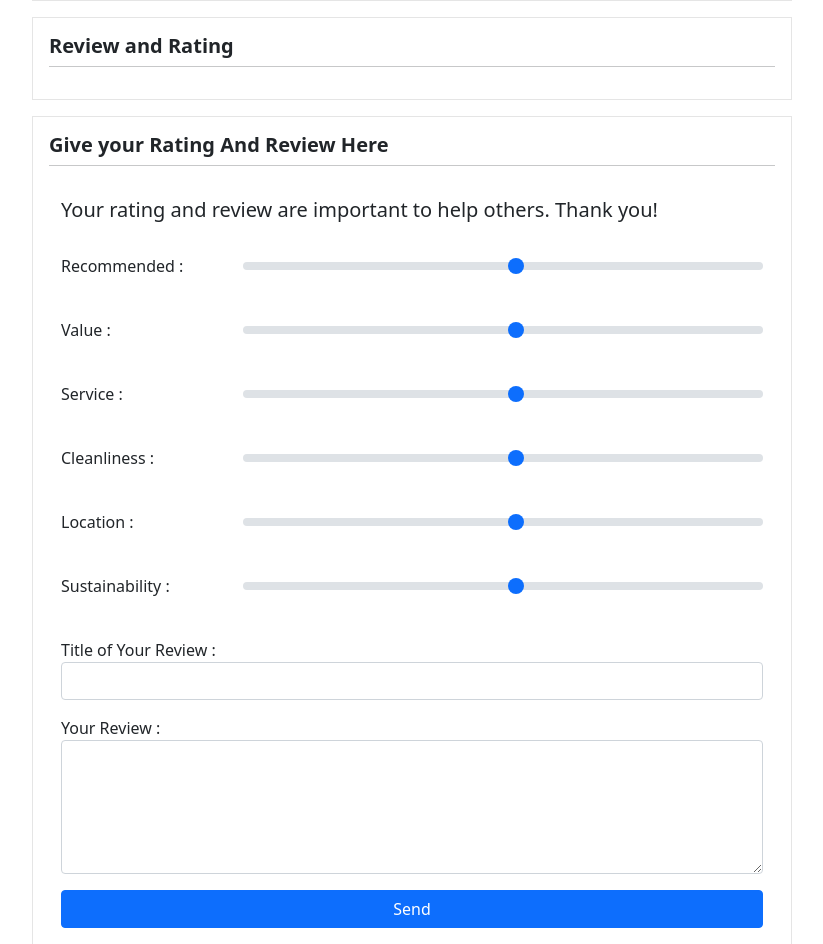
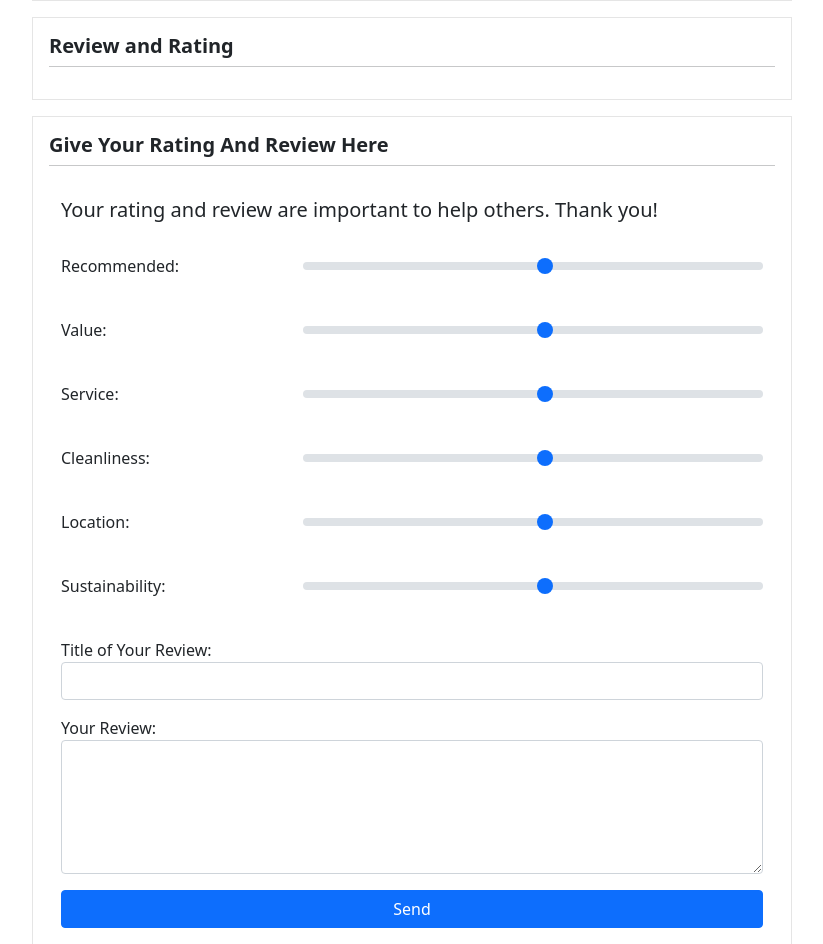
Before and after one commit to Penk13/top25vineyards, a Django app: template templates/vineyards/vineyard.html in a window 1280 px wide. Shown: the part 369-1313 px from the top of the page, without its empty margins (38-861 px from the left). Run offline with Django 3.2, Linux system fonts and the light colour scheme; the template is opened without the code that fills it, so the values that code supplies are empty; some libraries are stand-ins or nearby versions.

Commit message:
improve frontend for vineyard html

```diff
--- a/templates/vineyards/vineyard.html
+++ b/templates/vineyards/vineyard.html
@@ -92,34 +92,36 @@
 <div class="row d-flex p-3 my-3" style="border: 1px solid rgba(0, 0, 0, 0.1)">
   <h5 class="fw-bold ps-0">Review and Rating</h5>
   <hr />
-  {% if review_and_rating %}
-  <div>
-    {% for r in review_and_rating %}
-    <div class="row my-4">
-      <div class="col-2 text-center">
-        <img src="{{ r.user.profile.profile_pic.url }}" class="w-100" />
-        <strong>{{ r.user.username }}</strong>
-      </div>
-      <div class="col-10" style="word-wrap: break-word">
-        <h6>{{ r.date_created }}</h6>
-        {{ r.review }}
-      </div>
+  {% if review_and_rating %} {% for r in review_and_rating %}
+  <div class="row my-4">
+    <div class="col-3 text-center">
+      <img src="{{ r.user.profile.profile_pic.url }}" class="w-100" />
+      <strong>{{ r.user.username }}</strong>
     </div>
-    {% endfor %}
+    <div class="col-9" style="word-wrap: break-word">
+      <h5 class="d-flex">
+        <strong>{{ r.title }}</strong><span class="ms-auto">{{ r.total_rating }}</span>
+      </h5>
+      <h6>{{ r.date_created }}</h6>
+      <details>
+        <summary>Read more...</summary>
+        <p>{{ r.review }}</p>
+      </details>
+    </div>
   </div>
-  {% endif %}
+  {% endfor %} {% endif %}
 </div>
 
 <!-- Review and Rating Form -->
 <div class="row d-flex p-3 my-3" style="border: 1px solid rgba(0, 0, 0, 0.1)">
-  <h5 class="fw-bold ps-0">Give your Rating And Review Here</h5>
+  <h5 class="fw-bold ps-0">Give Your Rating And Review Here</h5>
   <hr />
   <h5 class="my-3">Your rating and review are important to help others. Thank you!</h5>
   <form method="POST">
     {% csrf_token %}
     <div class="form-group row my-3">
-      <label for="recommendedRange" class="col-3 form-label">Recommended :</label>
-      <div class="col-9">
+      <label for="recommendedRange" class="col-4 form-label">Recommended:</label>
+      <div class="col-8">
         <input
           type="range"
           class="form-range"
@@ -133,8 +135,8 @@
       <p class="text-danger">{{ form.recommended.errors.as_text }}</p>
     </div>
     <div class="form-group row my-3">
-      <label for="valueRange" class="col-3 form-label">Value :</label>
-      <div class="col-9">
+      <label for="valueRange" class="col-4 form-label">Value:</label>
+      <div class="col-8">
         <input
           type="range"
           class="form-range"
@@ -148,8 +150,8 @@
       <p class="text-danger">{{ form.value.errors.as_text }}</p>
     </div>
     <div class="form-group row my-3">
-      <label for="serviceRange" class="col-3 form-label">Service :</label>
-      <div class="col-9">
+      <label for="serviceRange" class="col-4 form-label">Service:</label>
+      <div class="col-8">
         <input
           type="range"
           class="form-range"
@@ -163,8 +165,8 @@
       <p class="text-danger">{{ form.service.errors.as_text }}</p>
     </div>
     <div class="form-group row my-3">
-      <label for="cleanlinessRange" class="col-3 form-label">Cleanliness :</label>
-      <div class="col-9">
+      <label for="cleanlinessRange" class="col-4 form-label">Cleanliness:</label>
+      <div class="col-8">
         <input
           type="range"
           class="form-range"
@@ -178,8 +180,8 @@
       <p class="text-danger">{{ form.cleanliness.errors.as_text }}</p>
     </div>
     <div class="form-group row my-3">
-      <label for="locationRange" class="col-3 form-label">Location :</label>
-      <div class="col-9">
+      <label for="locationRange" class="col-4 form-label">Location:</label>
+      <div class="col-8">
         <input
           type="range"
           class="form-range"
@@ -193,8 +195,8 @@
       <p class="text-danger">{{ form.location.errors.as_text }}</p>
     </div>
     <div class="form-group row my-3">
-      <label for="sustainabilityRange" class="col-3 form-label">Sustainability :</label>
-      <div class="col-9">
+      <label for="sustainabilityRange" class="col-4 form-label">Sustainability:</label>
+      <div class="col-8">
         <input
           type="range"
           class="form-range"
@@ -208,12 +210,12 @@
       <p class="text-danger">{{ form.sustainability.errors.as_text }}</p>
     </div>
     <div class="my-3">
-      <label>Title of Your Review :</label><br />
+      <label>Title of Your Review:</label><br />
       <input class="form-control" name="title" id="id_title" value="{{form.title.value}}" />
       <p class="text-danger">{{ form.title.errors.as_text }}</p>
     </div>
     <div class="my-3">
-      <label>Your Review :</label><br />
+      <label>Your Review:</label><br />
       <textarea class="form-control" name="review" cols="40" rows="5" id="id_review">
 {{form.review.value}}</textarea
       >
@@ -312,8 +314,9 @@
   <div class="text-start">
     <img src="{{ review.user.profile.profile_pic.url }}" style="width: 30px" />
     <strong>{{ review.user.username }}</strong>
+    <h5>{{ review.title }}</h5>
     <details style="word-wrap: break-word">
-      <summary>Summary goes here</summary>
+      <summary>Read more...</summary>
       <p>{{ review.review }}</p>
     </details>
     <br />
--- a/vineyards/models.py
+++ b/vineyards/models.py
@@ -156,7 +156,7 @@ class ReviewAndRating(models.Model):
     date_created = models.DateTimeField(auto_now_add=True)
 
     def total_rating(self):
-        return (self.recommended + self.value + self.service + self.cleanliness + self.location + self.sustainability)/6
+        return round((self.recommended + self.value + self.service + self.cleanliness + self.location + self.sustainability)/6, 2)
 
     def __str__(self):
         return "Total rating : " + str(self.total_rating())
```
